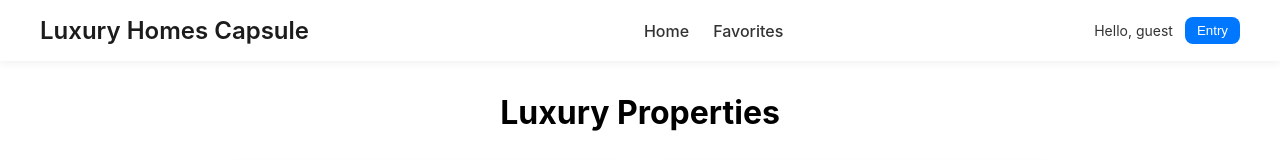
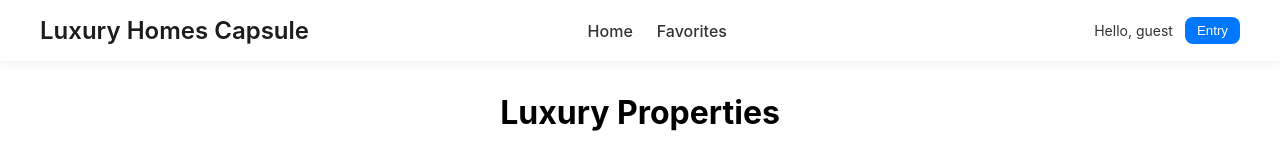
Before and after one commit to rezniki/Luxury-homes, a React (Create React App) app: page / in a window 1280 px wide. Shown: the top 160 px of the page. Built offline with nearby package versions, Linux system fonts and the light colour scheme; grey boxes are pictures that could not be loaded.

Commit message:
Header / change nav

```diff
--- a/src/components/Header/style.css
+++ b/src/components/Header/style.css
@@ -1,6 +1,6 @@
 .luxury-header {
     background-color: #ffffff;
-    padding: 16px 32px;
+    padding: 16px;
     box-shadow: 0 2px 8px rgba(0, 0, 0, 0.06);
     position: sticky;
     top: 0;
@@ -19,6 +19,10 @@
     font-size: 24px;
     font-weight: 600;
     color: #1c1c1c;
+}
+
+.luxury-capsule-nav {
+    width: 23%;
 }
 
 .luxury-capsule-nav a {
```
